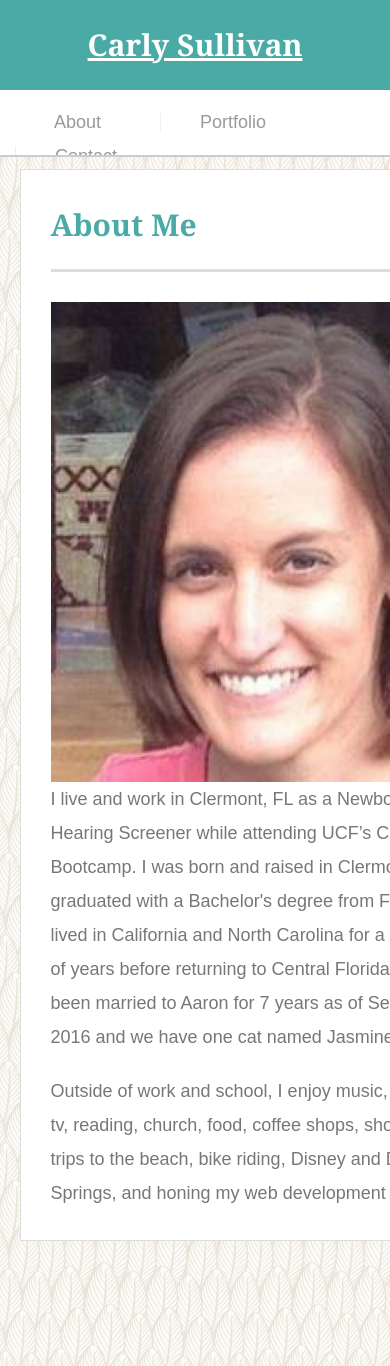
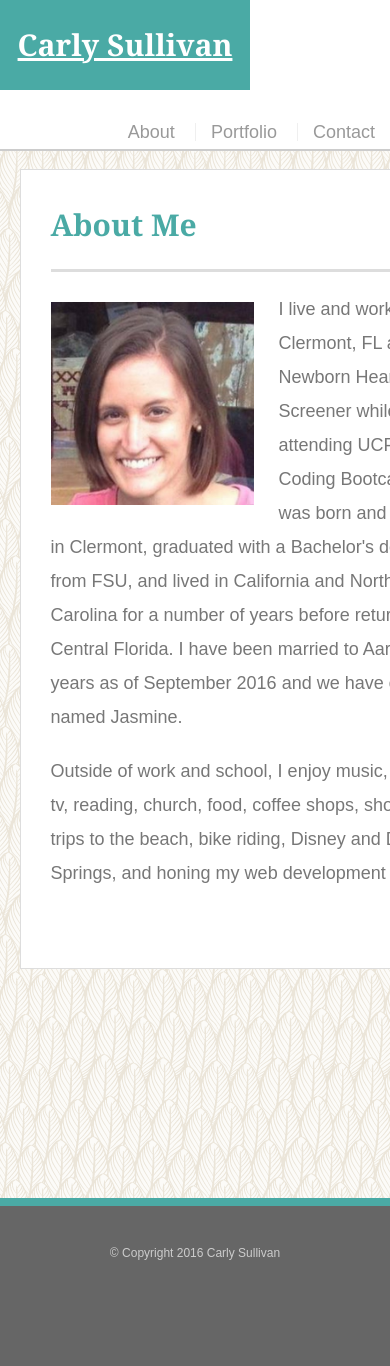
Before and after one commit to carlynsullivan/Responsive-Portfolio, a PHP site: page /index.php in a window 390 px wide; the page is wider, and only the part inside the window is pictured. Shown: the top 1366 px of that part. Run offline with PHP 8.4, Linux system fonts and the light colour scheme.

Commit message:
media queries

```diff
--- a/assets/css/style.css
+++ b/assets/css/style.css
@@ -245,80 +245,6 @@ input[type=submit] {
 /*media queries*/
 
 
-@media screen and (min-width: 340px) and (max-width: 640px) {
-	#masthead {
-		position: static;
-	}
-
-	#main-container {
-		width: 100%;
-		padding-top: 0px;
-	}
-
-	#logo {
-		width: 100%;
-		display: block;
-		clear: both;
-	}
-
-	nav {
-		width: 100%;
-		height: 50px;
-		display: block;
-		clear: both;
-		margin-top: 15px;
-	}
-
-	nav a {
-		padding-left: 10%;
-		padding-right: 10%;
-	}
-
-	.main-section {
-		width: 90%;
-		overflow: hidden;
-		position: absolute;
-		left: 5%;
-		right: 5%;
-		clear: both;
-		display: block;
-	}
-
-	.auth-image {
-		clear: both;
-		width: 95%;
-		min-width: 480px;
-		display: block;
-		margin-bottom: 5%;
-	}
-
-	p {
-		display: block;
-		clear: both;
-	}
-
-	.work {
-		width: 90%;
-		height: 30%;
-	}
-
-	.sidebar {
-		position: absolute;
-		left: 5%;
-		top: 345%;
-		clear: both;
-		width: 90%;
-		max-width: 640px;
-		min-height: 200px;
-		display: block;
-	}
-
-	footer {
-		clear: both;
-		margin-top: 260%;
-	}
-}
-
 @media screen and (max-width: 980px) and (min-width: 769px) {
 	#main-container {
 		width: 100%;
```
